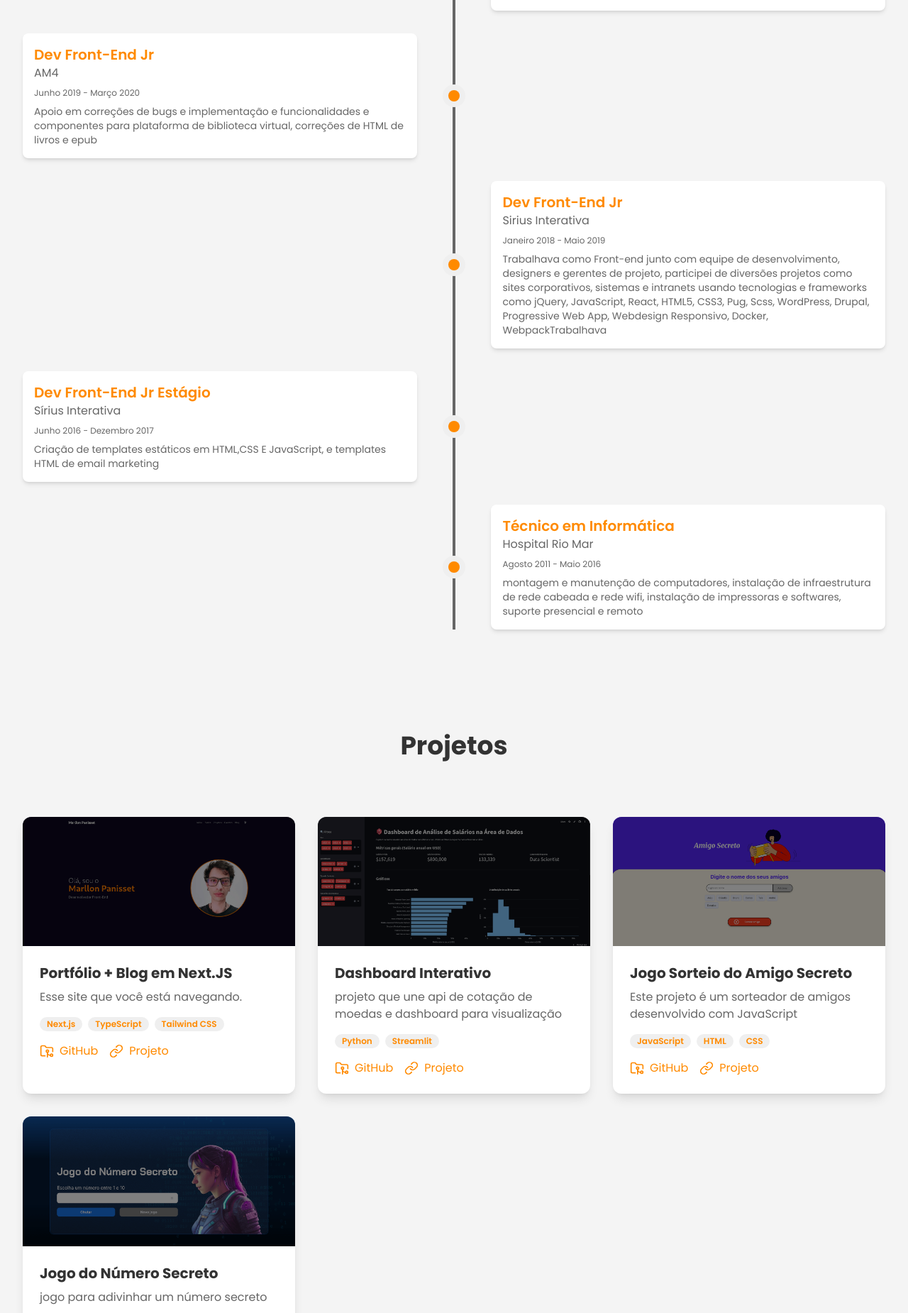
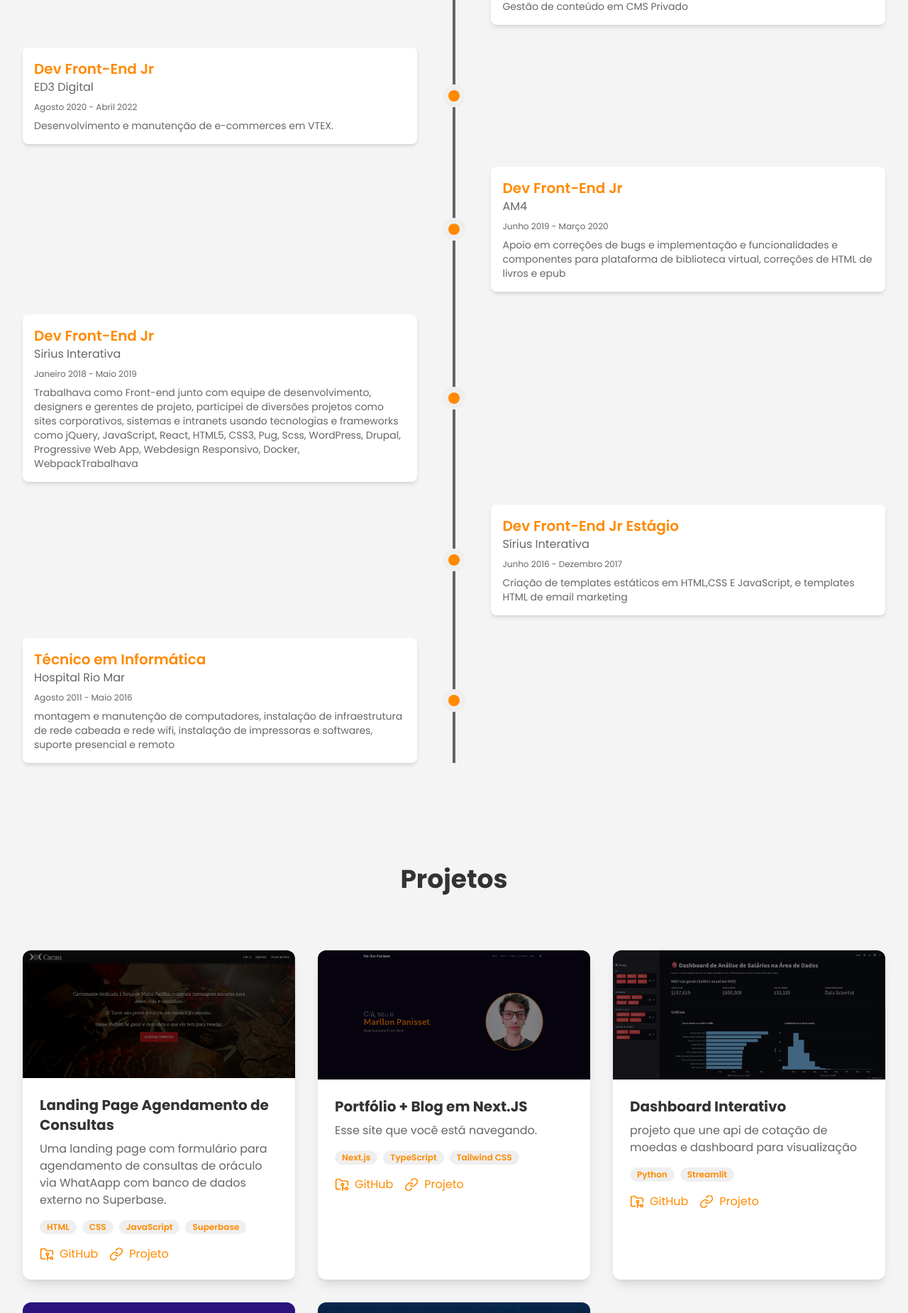
Before and after one commit to marllonpanisset/Portfolio, a Next.js app: page / in a window 1280 px wide. Shown: the part 2197-4047 px from the top of the page at 71% size. Built offline with nearby package versions, Linux system fonts and the light colour scheme.

Commit message:
adicionando nova experiencia, trocando curriculo, adicionado novo projeto

```diff
--- a/app/sections/about.tsx
+++ b/app/sections/about.tsx
@@ -21,8 +21,9 @@ const skills = [
 ];
 
 const experience = [
-    { company: 'Binaria', role: 'Dev Front-End Pleno', period: 'Junho 2022 - Dezembro 2022', description: 'Gestão de conteúdo em CMS Privado' },
-    { company: 'ED3 Digital', role: 'Dev Front-End Pleno', period: 'Agosto 2020 - Abril 2022', description: 'Desenvolvimento e manutenção de e-commerces em VTEX.' },
+    { company: 'Autoôomo - Panisset Dev', role: 'Dev Front-End Pleno', period: 'Setembro 2024 - Atualmente', description: 'Atuo como Freelancer criando soluções para web como Landing Pages, Portfólios, Ecommerce WordPress WooCommerce' },
+    { company: 'Binaria', role: 'Dev Front-End Jr', period: 'Junho 2022 - Dezembro 2022', description: 'Gestão de conteúdo em CMS Privado' },
+    { company: 'ED3 Digital', role: 'Dev Front-End Jr', period: 'Agosto 2020 - Abril 2022', description: 'Desenvolvimento e manutenção de e-commerces em VTEX.' },
     { company: 'AM4', role: 'Dev Front-End Jr', period: 'Junho 2019 - Março 2020', description: 'Apoio em correções de bugs e implementação e funcionalidades e componentes para plataforma de biblioteca virtual, correções de HTML de livros e epub' },
     { company: 'Sirius Interativa', role: 'Dev Front-End Jr', period: 'Janeiro 2018 - Maio 2019', description: 'Trabalhava como Front-end junto com equipe de desenvolvimento, designers e gerentes de projeto, participei de diversões projetos como sites corporativos, sistemas e intranets usando tecnologias e frameworks como jQuery, JavaScript, React, HTML5, CSS3, Pug, Scss, WordPress, Drupal, Progressive Web App, Webdesign Responsivo, Docker, WebpackTrabalhava' },
     { company: 'Sírius Interativa', role: 'Dev Front-End Jr Estágio', period: 'Junho 2016 - Dezembro 2017', description: 'Criação de templates estáticos em HTML,CSS E JavaScript, e templates HTML de email marketing' },
--- a/app/sections/projects.tsx
+++ b/app/sections/projects.tsx
@@ -5,6 +5,14 @@ import Image from 'next/image'; // Importa o componente otimizado de imagem do N
 // Array de objetos que contém os dados de cada projeto.
 // Isso facilita a manutenção, pois a lista pode ser atualizada em um só lugar.
 const projects = [
+  {
+    title: 'Landing Page Agendamento de Consultas',
+    description: 'Uma landing page com formulário para agendamento de consultas de oráculo via WhatAapp com banco de dados externo no Superbase.',
+    technologies: ['HTML', 'CSS', 'JavaScript', 'Superbase'],
+    image: '/cacaudasete.png', // Caminho da imagem para o projeto.
+    github: 'https://github.com/marllonpanisset/carolina-rodrigues-oraculista', // URL do repositório no GitHub.
+    live: 'https://cacaudasete.netlify.app/', // URL do projeto em produção.
+  },
   {
     title: 'Portfólio + Blog em Next.JS',
     description: 'Esse site que você está navegando.',
```
Also changed, not shown: public/cacaudasete.png (added), 1 other file (tests, documents, lock files or other folders).
